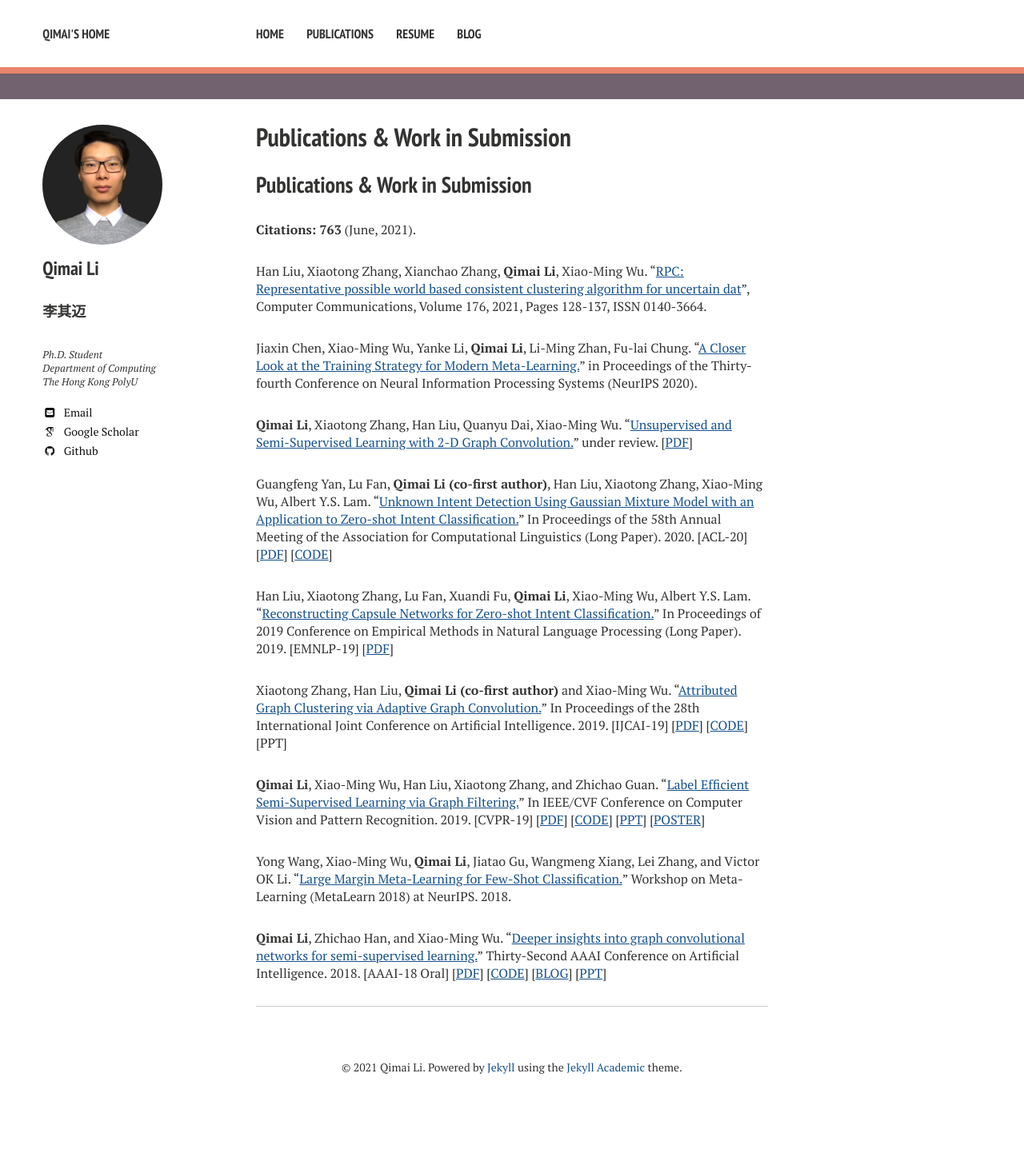
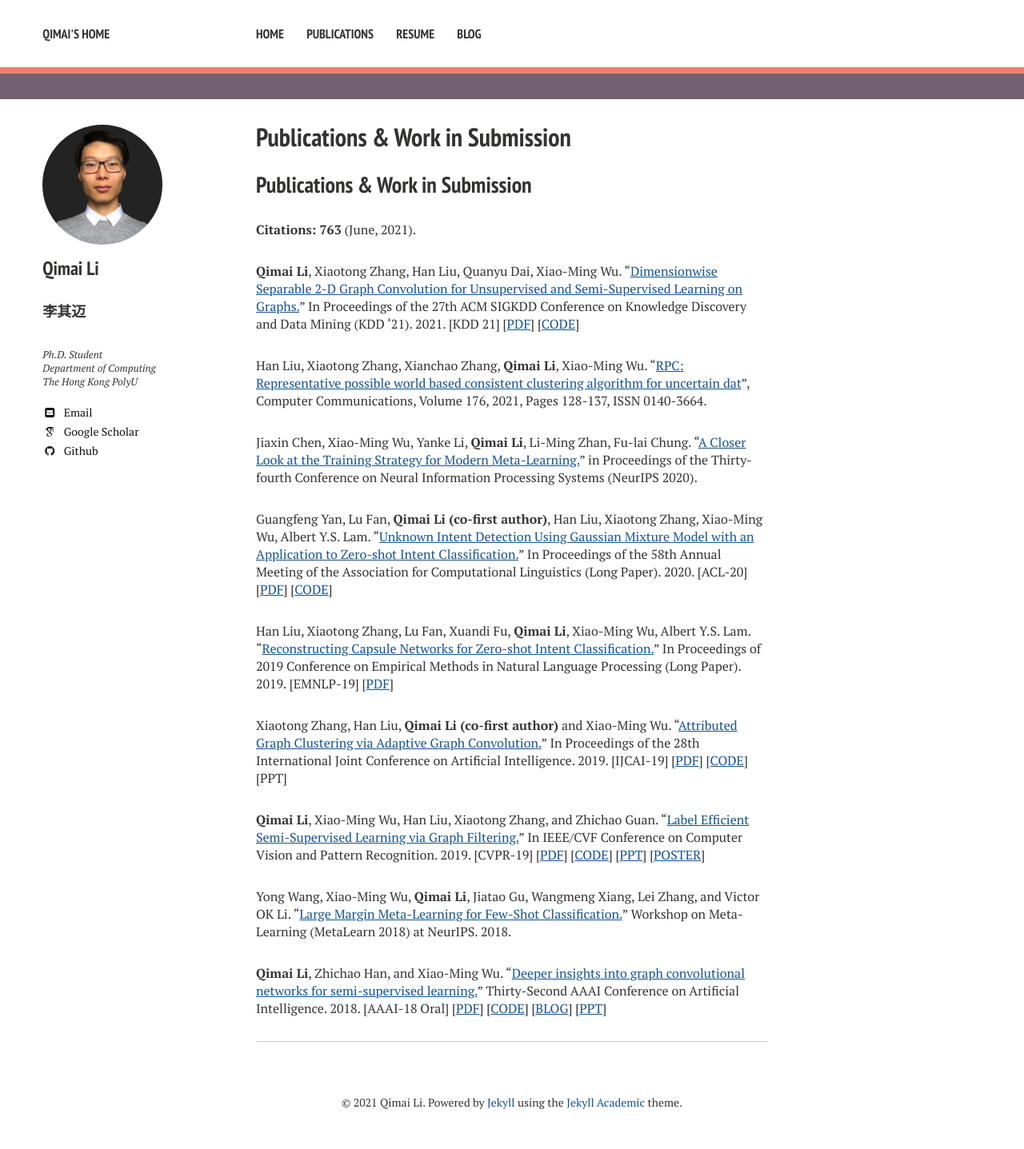
Before and after one commit to liqimai/liqimai.github.io, a Jekyll site: the page built from publication_list.md, in a window 1280 px wide. Shown: the whole page at 80% size. Built offline with Jekyll 4.4.1, drawn with Linux system fonts in a browser that asks for light colours; nearby versions of some CDN libraries; some web fonts are replaced; our own code applies the rules of GitHub Pages for plain Markdown files; before the commit the page ends 1393 px from its top, so only the background shows below that.

Commit message:
add DSGC

```diff
--- a/publication_list.md
+++ b/publication_list.md
@@ -1,14 +1,15 @@
 ## Publications & Work in Submission
 **Citations: 763** (June, 2021).
+
+**Qimai Li**, Xiaotong Zhang, Han Liu, Quanyu Dai, Xiao-Ming Wu. "[Dimensionwise Separable 2-D Graph Convolution for Unsupervised and Semi-Supervised Learning on Graphs.](https://arxiv.org/abs/1909.12038)" In Proceedings of the 27th ACM SIGKDD Conference on Knowledge Discovery and Data Mining (KDD '21). 2021. [KDD 21]
+\[[PDF](https://arxiv.org/pdf/1909.12038.pdf)\]
+\[[CODE](https://github.com/liqimai/DSGC)\]
 
 Han Liu, Xiaotong Zhang, Xianchao Zhang, **Qimai Li**, Xiao-Ming Wu.
 "[RPC: Representative possible world based consistent clustering algorithm for uncertain dat](https://www.sciencedirect.com/science/article/pii/S0140366421002267)", Computer Communications, Volume 176, 2021, Pages 128-137, ISSN 0140-3664.
 
 Jiaxin Chen, Xiao-Ming Wu, Yanke Li, **Qimai Li**, Li-Ming Zhan, Fu-lai Chung. "[A Closer Look at the Training Strategy for Modern Meta-Learning.](https://papers.nips.cc/paper/2020/hash/0415740eaa4d9decbc8da001d3fd805f-Abstract.html)"
 in Proceedings of the Thirty-fourth Conference on Neural Information Processing Systems (NeurIPS 2020).
-
-**Qimai Li**, Xiaotong Zhang, Han Liu, Quanyu Dai, Xiao-Ming Wu. "[Unsupervised and Semi-Supervised Learning with 2-D Graph Convolution.](https://arxiv.org/abs/1909.12038)" under review.
-\[[PDF](https://arxiv.org/pdf/1909.12038.pdf)\]
 
 Guangfeng Yan, Lu Fan, **Qimai Li (co-first author)**, Han Liu, Xiaotong Zhang, Xiao-Ming Wu, Albert Y.S. Lam. "[Unknown Intent Detection Using Gaussian Mixture Model with an Application to Zero-shot Intent Classification.](https://www.aclweb.org/anthology/2020.acl-main.99/)" In Proceedings of the 58th Annual Meeting of the Association for Computational Linguistics (Long Paper). 2020. [ACL-20]
 \[[PDF](https://www.aclweb.org/anthology/2020.acl-main.99.pdf)\] \[[CODE](https://github.com/fanolabs/0shot-classification)\]
```
